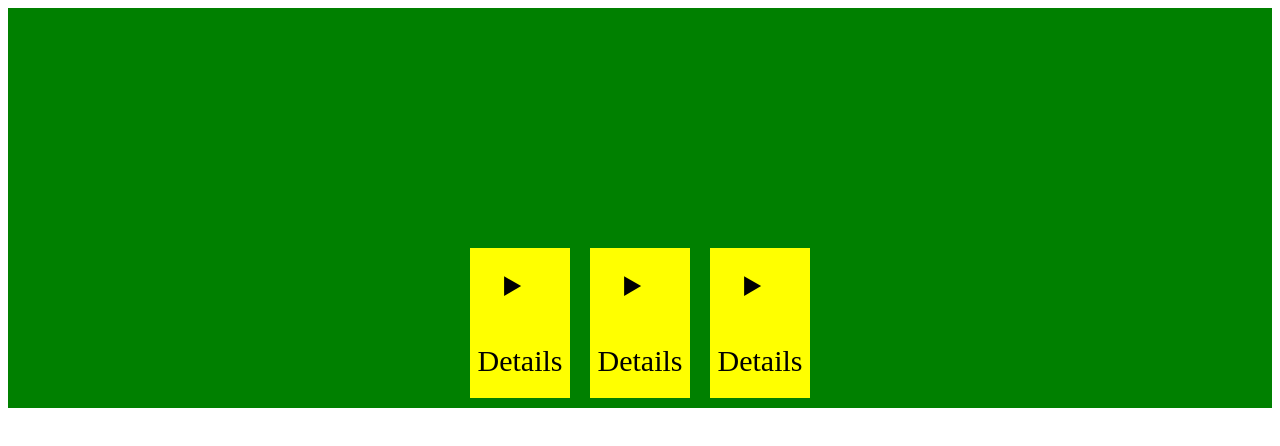
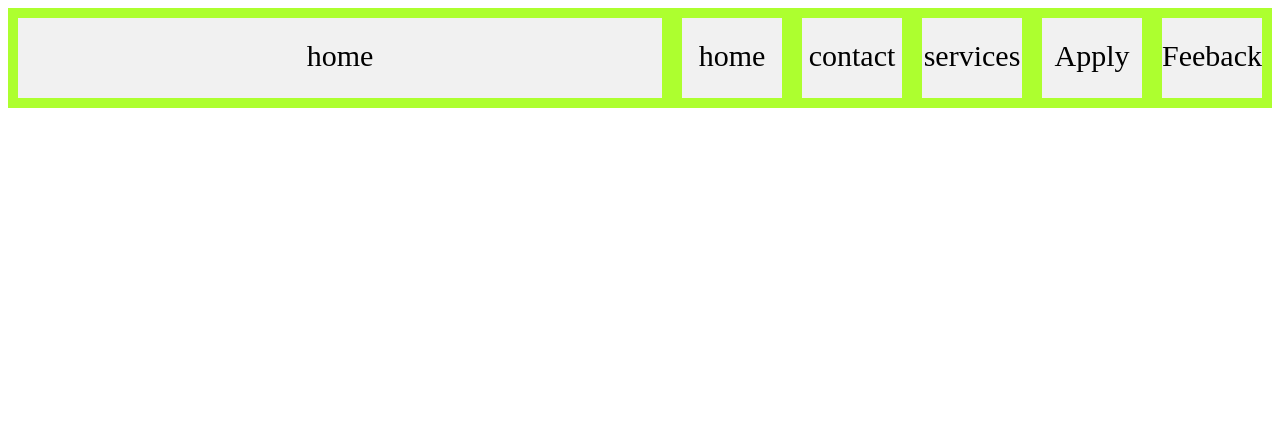
Before and after one commit to hhaaffeezz/Enigma-Practice, a plain HTML site: page index.html in a window 1280 px wide. Drawn offline with Linux system fonts and the light colour scheme.

Commit message:
flex box  nav

```diff
--- a/index.html
+++ b/index.html
@@ -2,37 +2,42 @@
 <html>
 <head>
 <style>
-.flex-container {
-    height: 400px;
-  display: flex;
-  flex-direction: row;
-  background-color: green;
-  justify-content: center; /* for left to eight changes*/.
-  align-items: ;
-
+.flex-container{
+    height: 100px;
+    display: flex;
+background-color: greenyellow;
+flex-direction: row;
+justify-content: right;
 }
 
-.flex-item {
-  background-color: yellow;
+.flex-container > div {
+  background-color: #f1f1f1;
   width: 100px;
   margin: 10px;
   text-align: center;
   line-height: 75px;
-
-  margin-top: auto;
   font-size: 30px;
 }
+
+
+
 </style>
 </head>
 <body>
 
 
+<div class="flex-container">
+    <div style="flex-grow: 5;" >home</div>
+<div>home</div>
+<div>contact</div>
+<div>services</div>
+<div>Apply</div>
+<div>Feeback</div>
 
-<div class="flex-container">
-  <div class="flex-item"><details>first flex item</details></div>
-  <div class="flex-item"><details> second flex item</details></div>
-  <div class="flex-item"><details>third flex item</details></div>
 </div>
+
+
+
 
 </body>
 </html>
```
